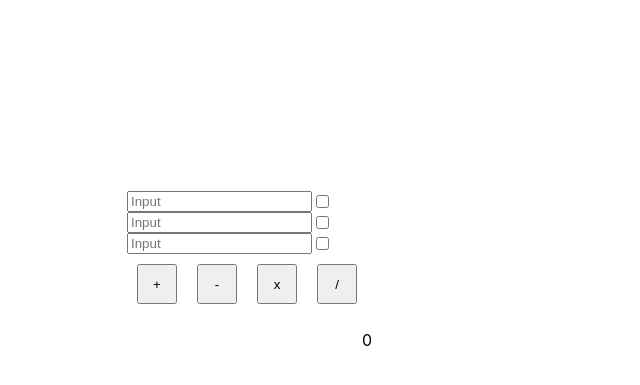
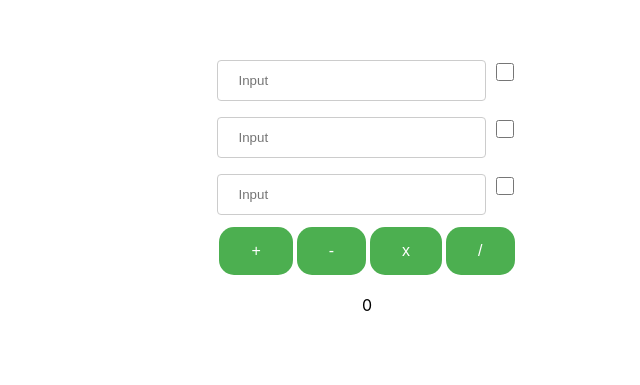
Before and after one commit to aamuzakii/flower-calculator-aruna, a React (Create React App) app: page / in a window 1280 px wide. Shown: the part 209-594 px from the top of the page, without its empty margins (273-913 px from the left). Built offline with nearby package versions, Linux system fonts and the light colour scheme.

Commit message:
Add global css style

```diff
--- a/src/App.css
+++ b/src/App.css
@@ -36,3 +36,49 @@
     transform: rotate(360deg);
   }
 }
+
+.container {
+  display: flex;
+  justify-content: center;
+  align-items: center;
+  height: 100vh;
+}
+
+.button {
+  background-color: #4CAF50;
+  border: none;
+  color: white;
+  padding: 15px 32px;
+  text-align: center;
+  text-decoration: none;
+  display: inline-block;
+  font-size: 16px;
+  margin: 4px 2px;
+  cursor: pointer;
+  border-radius: 15px;
+}
+
+.input {
+  width: 100%;
+  padding: 12px 20px;
+  margin: 8px 0;
+  display: inline-block;
+  border: 1px solid #ccc;
+  border-radius: 4px;
+  box-sizing: border-box;
+}
+
+.checkbox {
+  margin-top: 10px;
+  margin-left: 10px;
+  width: 20px;
+  height: 20px;
+  border-radius: 5px;
+  border: 1px solid #ccc;
+}
+
+input[type=number]::-webkit-inner-spin-button,
+input[type=number]::-webkit-outer-spin-button {
+  -webkit-appearance: none;
+  margin: 0;
+}
--- a/src/App.tsx
+++ b/src/App.tsx
@@ -46,7 +46,7 @@ function App() {
   }
 
   return (
-    <div className="App" style={{ margin: '50vh', display: 'flex', flexDirection: 'column' }} >
+    <div className="App" >
       <Input setVal={setfirst} val={first}  />
       <Input setVal={setsecond} val={second}  />
       <Input setVal={setthird} val={third}  />
--- a/src/component/Input.tsx
+++ b/src/component/Input.tsx
@@ -44,9 +44,10 @@ export const Input: React.FC<Props> = ({ setVal, val }) => {
         ref={inputRef}
         onChange={handleChange}
         role='number-input'
+        className='input'
       />
 
-      <input type="checkbox" checked={checked} onChange={toggleChecklist} />
+      <input className='checkbox' type="checkbox" checked={checked} onChange={toggleChecklist} />
     </div>
   )
 }
--- a/src/component/Operation.tsx
+++ b/src/component/Operation.tsx
@@ -4,18 +4,12 @@ interface Props {
 
 export const Operation: React.FC<Props>  = ({ startOperation }) => {
 
-  const box = {
-    width: '40px',
-    height: '40px',
-    margin: '10px',
-  }
-
   return (
     <div style={{ display: 'flex' }} >
-      <button style={box} onClick={e => startOperation("sum")} >+</button>
-      <button style={box} onClick={e => startOperation("subtract")} >-</button>
-      <button style={box} onClick={e => startOperation("multiply")} >x</button>
-      <button style={box} onClick={e => startOperation("divide")} >/</button>
+      <button className="button" onClick={e => startOperation("sum")} >+</button>
+      <button className="button" onClick={e => startOperation("subtract")} >-</button>
+      <button className="button" onClick={e => startOperation("multiply")} >x</button>
+      <button className="button" onClick={e => startOperation("divide")} >/</button>
     </div>
   );
 }
--- a/src/index.tsx
+++ b/src/index.tsx
@@ -9,7 +9,9 @@ const root = ReactDOM.createRoot(
 );
 root.render(
   <React.StrictMode>
-    <App />
+    <div className='container'>
+      <App data-testid="parent" />
+    </div>
   </React.StrictMode>
 );
 
```
Also changed, not shown: 1 other file (tests, documents, lock files or other folders).
